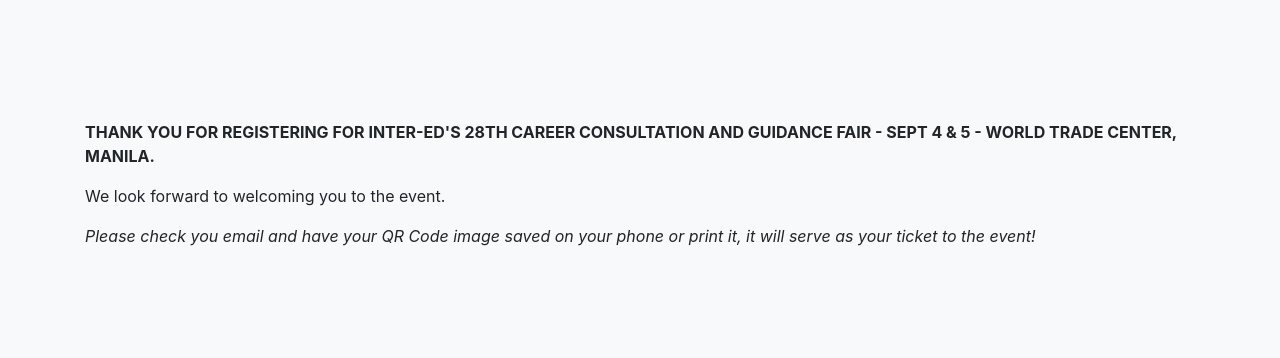
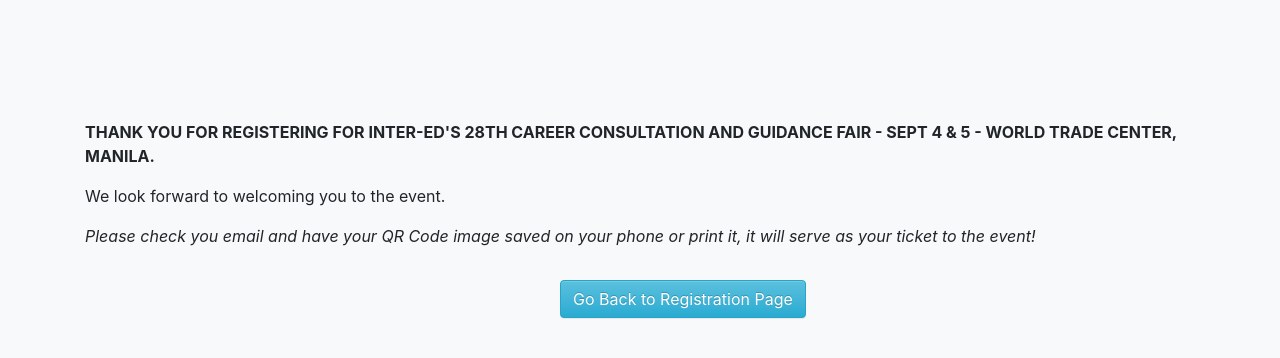
Before and after one commit to allenallen/intered-web, a Django app: template registration/templates/success.html in a window 1280 px wide. Shown: the top 358 px of the page. Run offline with Django 3.2, Linux system fonts and the light colour scheme; the template is opened without the code that fills it, so the values that code supplies are empty; some libraries are stand-ins or nearby versions.

Commit message:
added back button

```diff
--- a/registration/templates/success.html
+++ b/registration/templates/success.html
@@ -12,4 +12,11 @@
             <p><i>Please check you email and have your QR Code image saved on your phone or print it, it will serve as your ticket to the event!</i></p>
         </div>
     </div>
+    <div class="row">
+        <div class="col-md-5 mb-3"></div>
+        <div class="col-md-2 mb-3">
+            <a href="{% url 'register' uuid=event_uuid%}" class="btn btn-info">Go Back to Registration Page</a>
+        </div>
+        <div class="col-md-5 mb-3"></div>
+    </div>
 {% endblock %}
```
